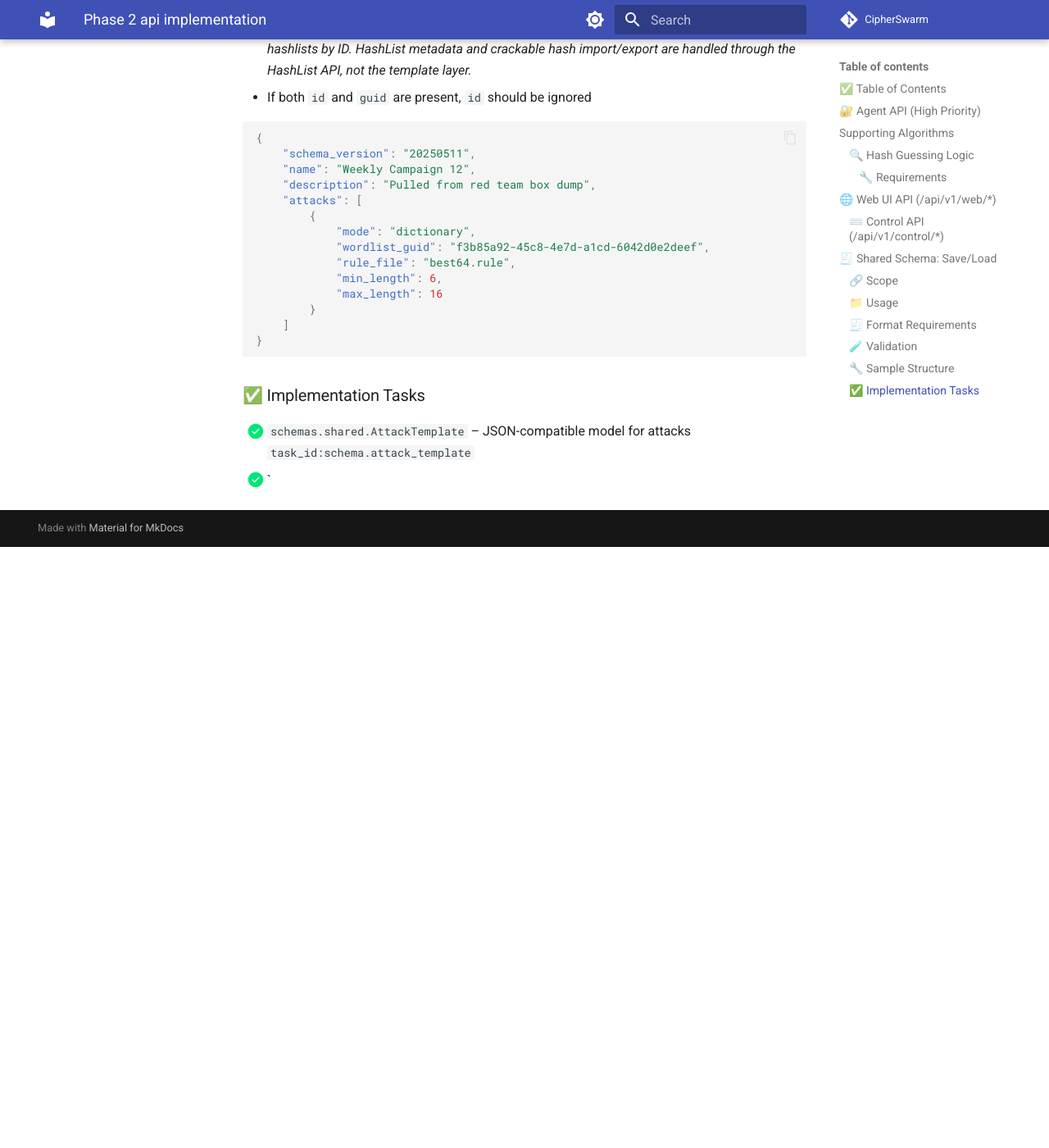
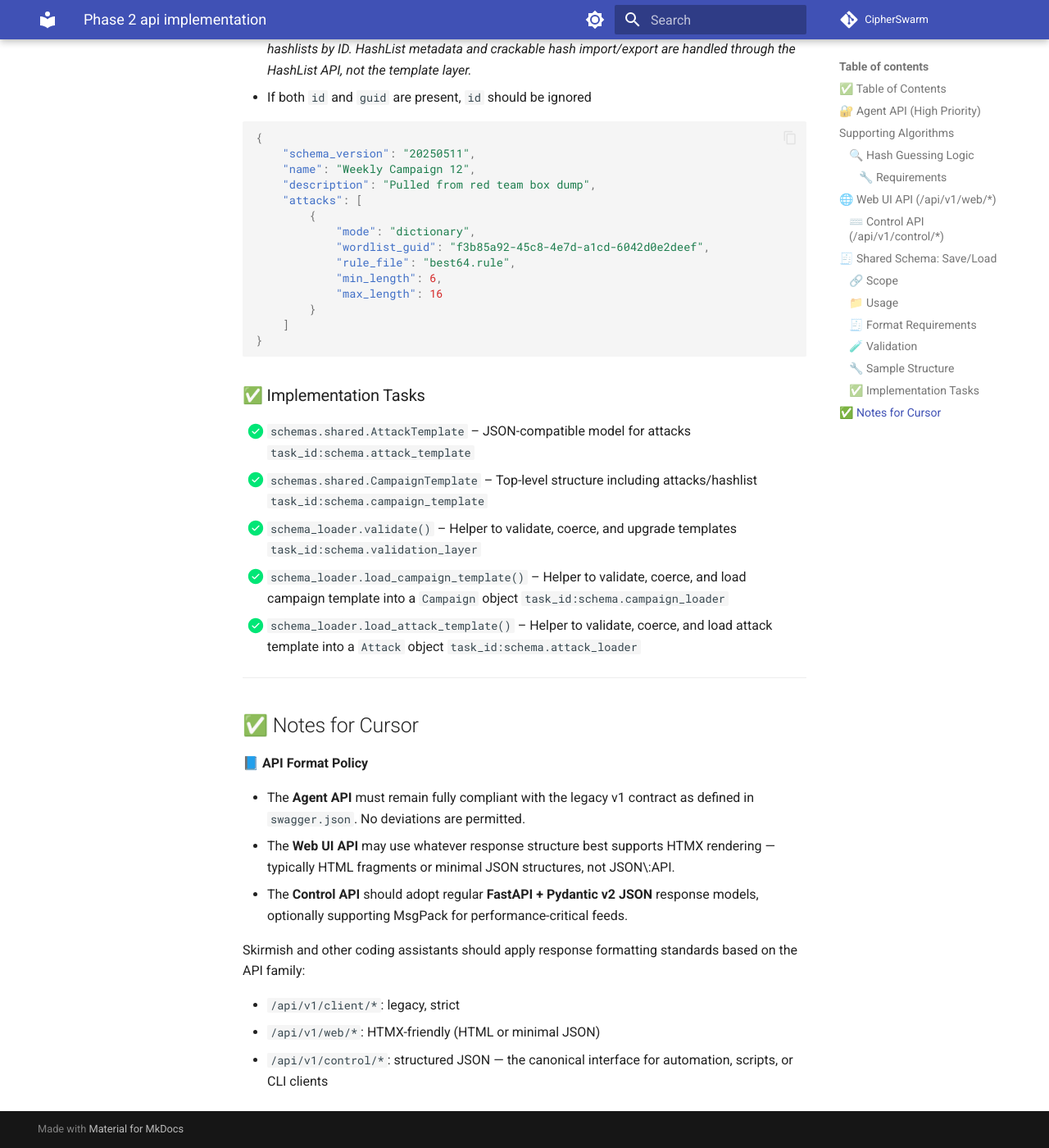
Before and after one commit to unclesp1d3r/CipherSwarm, an MkDocs documentation site: the page built from docs/v2_rewrite_implementation_plan/phase-2-api-implementation.md, in a window 1280 px wide and 1400 px high, scrolled down 4446 px. Shown: the whole window at 82% size. Built offline with MkDocs 1.6.1 and Material for MkDocs 9.7.7, drawn with Linux system fonts in a browser that asks for light colours; comment, search, counter and statistics services are not loaded; before the commit the page ends 5113 px from its top, so only the background shows below that.

```diff
--- a/docs/v2_rewrite_implementation_plan/phase-2-api-implementation.md
+++ b/docs/v2_rewrite_implementation_plan/phase-2-api-implementation.md
@@ -185,4 +185,23 @@
 ### ✅ Implementation Tasks
 
 -   [x] `schemas.shared.AttackTemplate` – JSON-compatible model for attacks `task_id:schema.attack_template`
--   [x] `
+-   [x] `schemas.shared.CampaignTemplate` – Top-level structure including attacks/hashlist `task_id:schema.campaign_template`
+-   [x] `schema_loader.validate()` – Helper to validate, coerce, and upgrade templates `task_id:schema.validation_layer`
+-   [x] `schema_loader.load_campaign_template()` – Helper to validate, coerce, and load campaign template into a `Campaign` object `task_id:schema.campaign_loader`
+-   [x] `schema_loader.load_attack_template()` – Helper to validate, coerce, and load attack template into a `Attack` object `task_id:schema.attack_loader`
+
+---
+
+## ✅ Notes for Cursor
+
+📘 **API Format Policy**
+
+-   The **Agent API** must remain fully compliant with the legacy v1 contract as defined in `swagger.json`. No deviations are permitted.
+-   The **Web UI API** may use whatever response structure best supports HTMX rendering — typically HTML fragments or minimal JSON structures, not JSON\:API.
+-   The **Control API** should adopt regular **FastAPI + Pydantic v2 JSON** response models, optionally supporting MsgPack for performance-critical feeds.
+
+Skirmish and other coding assistants should apply response formatting standards based on the API family:
+
+-   `/api/v1/client/*`: legacy, strict
+-   `/api/v1/web/*`: HTMX-friendly (HTML or minimal JSON)
+-   `/api/v1/control/*`: structured JSON — the canonical interface for automation, scripts, or CLI clients
```
Also changed, not shown: 1 other file.
